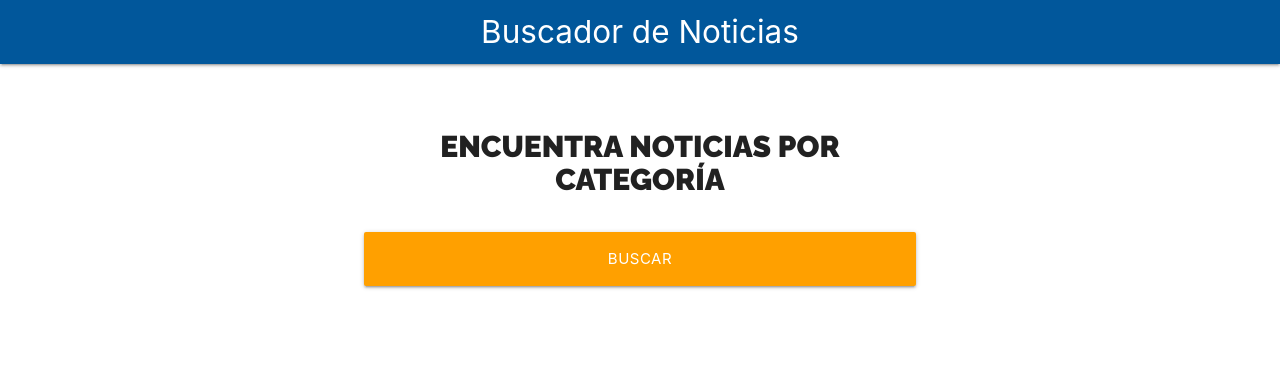
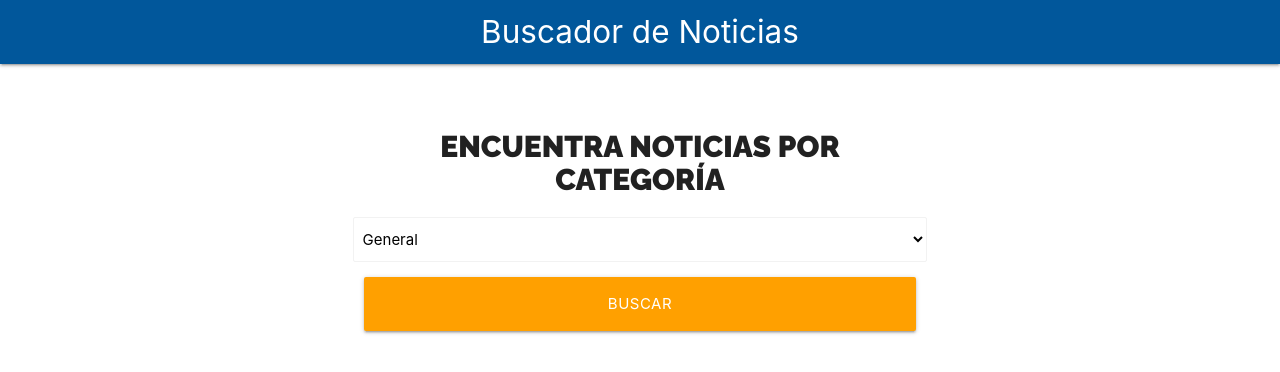
Before and after one commit to ManuelBlaze/BuscadorNoticias_React, a React (Create React App) app: page / in a window 1280 px wide. Shown: the top 372 px of the page. Built offline with nearby package versions, Linux system fonts and the light colour scheme.

Commit message:
custom Hook

```diff
--- a/src/components/Formulario.jsx
+++ b/src/components/Formulario.jsx
@@ -1,13 +1,30 @@
 import React from 'react';
 import PropTypes from 'prop-types';
-import styles from './Formulario.module.css'
+import styles from './Formulario.module.css';
+import useSelect from '../hooks/useSelect';
 
 const Formulario = () => {
+
+    const OPCIONES = [
+        {value: 'general', label: 'General'},
+        {value: 'business', label: 'Negocios'},
+        {value: 'entertainment', label: 'Entretenimiento'},
+        {value: 'health', label: 'Salud'},
+        {value: 'science', label: 'Ciencia'},
+        {value: 'sports', label: 'Deportes'},
+        {value: 'technology', label: 'Tecnología'}
+    ]
+
+    //utilizar custom Hook
+    const [categoria, SelectNoticias] = useSelect('general', OPCIONES);
+
     return (
         <div className={`${styles.buscador} row`}>
             <div className="col s12 m8 offset-m2">
                 <form>
                     <h2 className={styles.heading}>Encuentra Noticias por Categoría</h2>
+
+                    <SelectNoticias />
 
                     <div className="input-field col s12">
                         <input
--- /dev/null
+++ b/src/hooks/useSelect.js
@@ -0,0 +1,22 @@
+import React, {useState} from 'react';
+
+const useSelect = (stateInicial, opciones) => {
+
+    const [state, actualizarState] = useState(stateInicial);
+
+    const SelectNoticias = () => (
+        <select
+            className="browser-default"
+            value={state}
+            onChange={e => actualizarState(e.target.value)}
+        >
+            {opciones.map(opcion => (
+                <option key={opcion.value} value={opcion.value}>{opcion.label}</option>
+            ))}
+        </select>
+    );
+
+    return[state, SelectNoticias];
+}
+
+export default useSelect;
```
